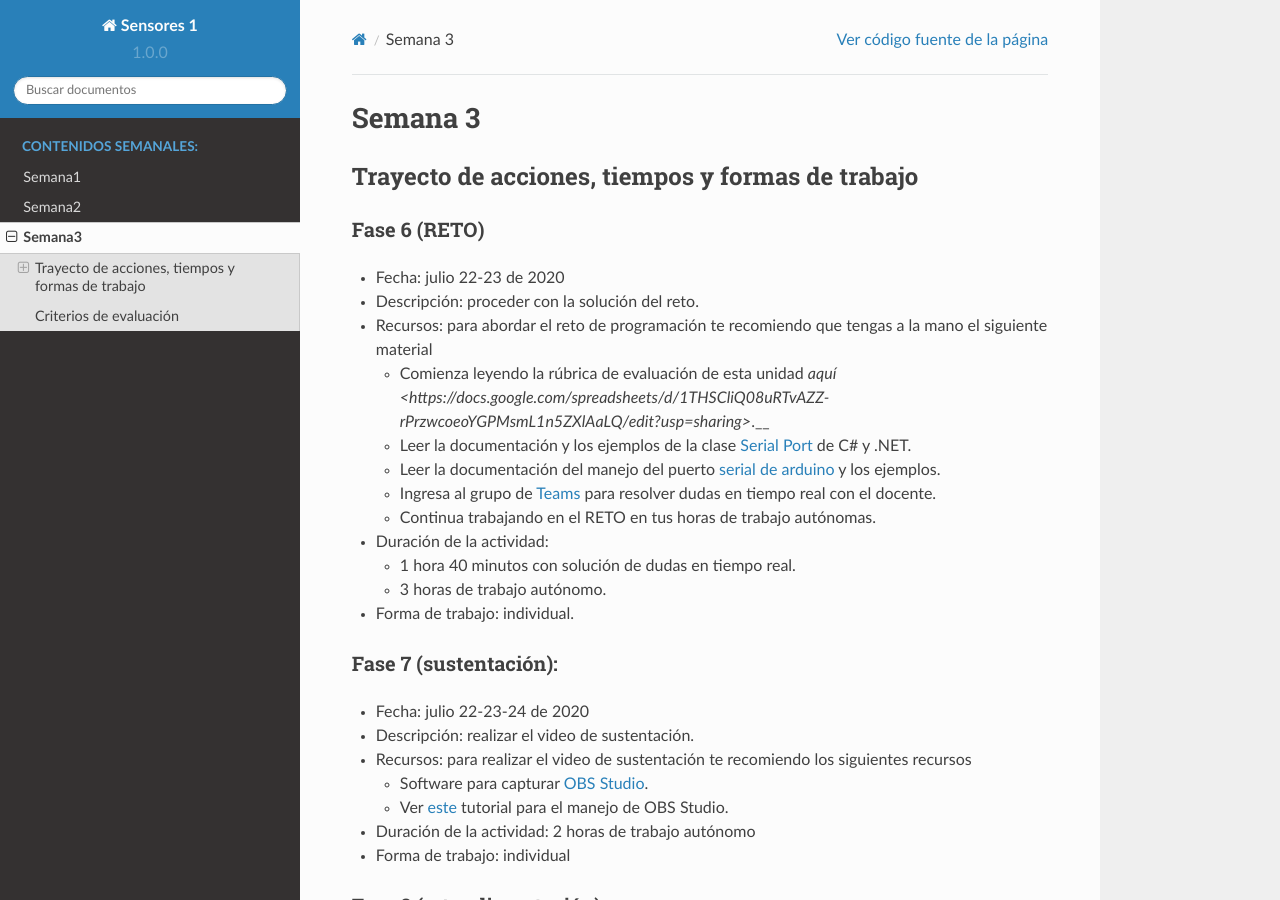
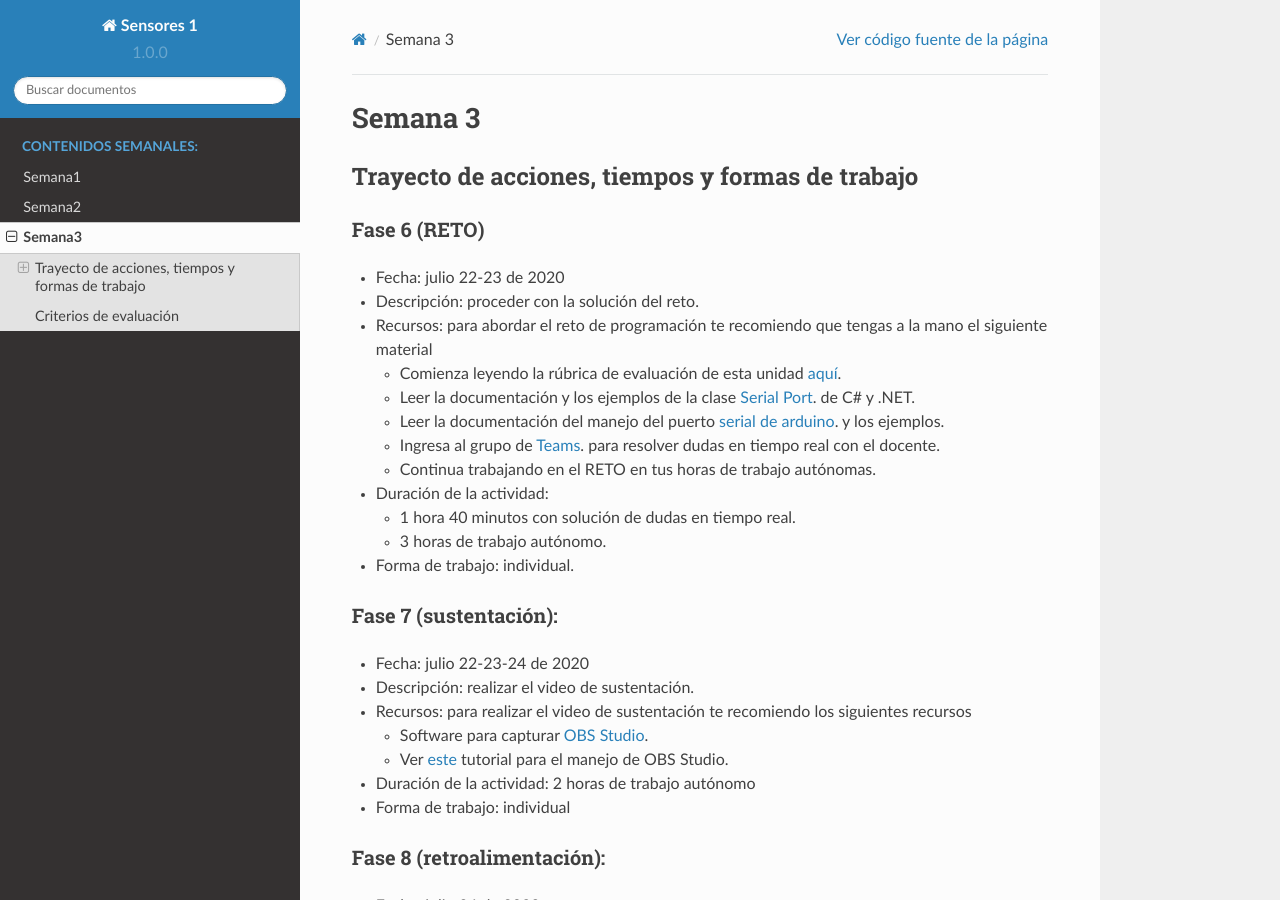
Before and after one commit to juanferfranco/sensores1, a Sphinx documentation site: the page built from docs/_semana3/semana3.rst, in a window 1280 px wide and 900 px high. Built offline with Sphinx 7.4.7 and the Read the Docs theme 2.0.0, drawn with Linux system fonts in a browser that asks for light colours.

Commit message:
update week 3

```diff
--- a/docs/_semana3/semana3.rst
+++ b/docs/_semana3/semana3.rst
@@ -10,12 +10,12 @@ Fase 6 (RETO)
 * Descripción: proceder con la solución del reto.
 * Recursos: para abordar el reto de programación te recomiendo que tengas a la mano el siguiente material
 
-  * Comienza leyendo la rúbrica de evaluación de esta unidad `aquí <https://docs.google.com/spreadsheets/d/1THSCliQ08uRTvAZZ-rPrzwcoeoYGPMsmL1n5ZXlAaLQ/edit?usp=sharing>`.__
-  * Leer la documentación y los ejemplos de la clase `Serial Port <https://docs.microsoft.com/en-us/dotnet/api/system.io.ports.serialport?view=netframework-4.8>`__
+  * Comienza leyendo la rúbrica de evaluación de esta unidad `aquí <https://docs.google.com/spreadsheets/d/1THSCliQ08uRTvAZZ-rPrzwcoeoYGPMsmL1n5ZXlAaLQ/edit?usp=sharing>`__.
+  * Leer la documentación y los ejemplos de la clase `Serial Port <https://docs.microsoft.com/en-us/dotnet/api/system.io.ports.serialport?view=netframework-4.8>`__.
     de C# y .NET.
-  * Leer la documentación del manejo del puerto `serial de arduino <https://www.arduino.cc/reference/en/language/functions/communication/serial/>`__
+  * Leer la documentación del manejo del puerto `serial de arduino <https://www.arduino.cc/reference/en/language/functions/communication/serial/>`__.
     y los ejemplos.
-  * Ingresa al grupo de `Teams <https://teams.microsoft.com/l/team/19%3a919658982cb4457e85d706bad345b5dc%40thread.tacv2/conversations?groupId=16c098de-d737-4b8a-839d-8faf7400b06e&tenantId=618bab0f-20a4-4de3-a10c-e20cee96bb35>`__
+  * Ingresa al grupo de `Teams <https://teams.microsoft.com/l/team/19%3a919658982cb4457e85d706bad345b5dc%40thread.tacv2/conversations?groupId=16c098de-d737-4b8a-839d-8faf7400b06e&tenantId=618bab0f-20a4-4de3-a10c-e20cee96bb35>`__.
     para resolver dudas en tiempo real con el docente.
   * Continua trabajando en el RETO en tus horas de trabajo autónomas.
 
```
